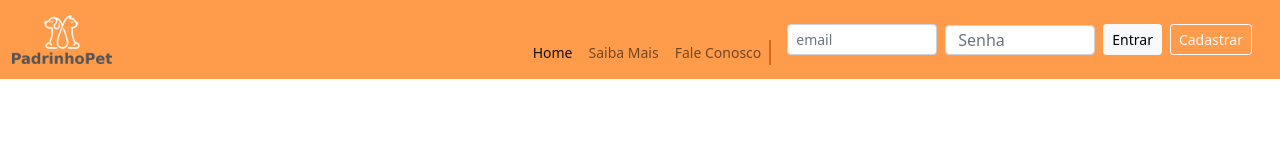
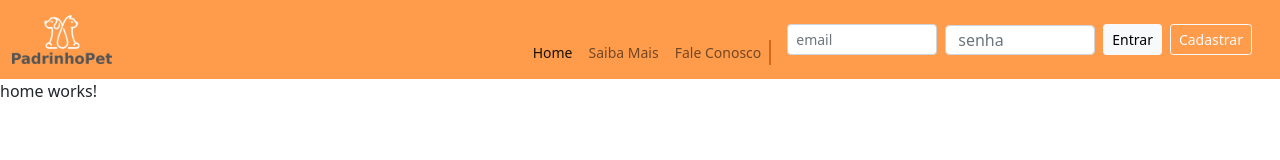
Before and after one commit to 00f27x/padrinho-pet, an Angular app: page /home in a window 1280 px wide. Before the commit this address led to /. Shown: the top 160 px of the page. Built offline with nearby package versions, Linux system fonts and the light colour scheme.

Commit message:
Adicionada rota do home

```diff
--- a/src/app/app-routing.module.ts
+++ b/src/app/app-routing.module.ts
@@ -1,7 +1,10 @@
 import { NgModule } from '@angular/core';
 import { RouterModule, Routes } from '@angular/router';
+import { HomeComponent } from './components/home/home.component';
 
-const routes: Routes = [];
+const routes: Routes = [
+  {path: 'home', component: HomeComponent},
+];
 
 @NgModule({
   imports: [RouterModule.forRoot(routes)],
--- a/src/app/app.component.html
+++ b/src/app/app.component.html
@@ -1 +1,2 @@
 <app-navbar></app-navbar>
+<router-outlet></router-outlet>
--- a/src/app/app.module.ts
+++ b/src/app/app.module.ts
@@ -5,11 +5,13 @@ import { AppRoutingModule } from './app-routing.module';
 import { AppComponent } from './app.component';
 import { NavbarComponent } from './components/navbar/navbar.component';
 import { NgbModule } from '@ng-bootstrap/ng-bootstrap';
+import { HomeComponent } from './components/home/home.component';
 
 @NgModule({
   declarations: [
     AppComponent,
-    NavbarComponent
+    NavbarComponent,
+    HomeComponent
   ],
   imports: [
     BrowserModule,
--- /dev/null
+++ b/src/app/components/home/home.component.html
@@ -0,0 +1 @@
+<p>home works!</p>
--- /dev/null
+++ b/src/app/components/home/home.component.ts
@@ -0,0 +1,15 @@
+import { Component, OnInit } from '@angular/core';
+
+@Component({
+  selector: 'app-home',
+  templateUrl: './home.component.html',
+  styleUrls: ['./home.component.css']
+})
+export class HomeComponent implements OnInit {
+
+  constructor() { }
+
+  ngOnInit(): void {
+  }
+
+}
--- a/src/app/components/navbar/navbar.component.html
+++ b/src/app/components/navbar/navbar.component.html
@@ -26,7 +26,7 @@
                 <form class="d-flex nav-login-input-group p-3">
                     <input class="form-control form-control-sm me-2 my-auto" type="email" placeholder="email"
                         aria-label="Email">
-                    <input class="form-control me-2 my-auto" type="password" placeholder="Senha" aria-label="Password">
+                    <input class="form-control me-2 my-auto" type="password" placeholder="senha" aria-label="Password">
                     <button class="btn btn-light me-2 btn-sm" type="submit">Entrar</button>
                     <button class="btn btn-outline-light btn-sm" type="submit">Cadastrar</button>
                 </form>
```
Also changed, not shown: src/app/components/home/home.component.css (added), 1 other file (tests, documents, lock files or other folders).
